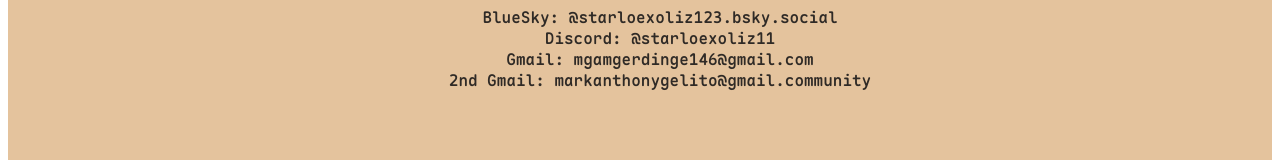
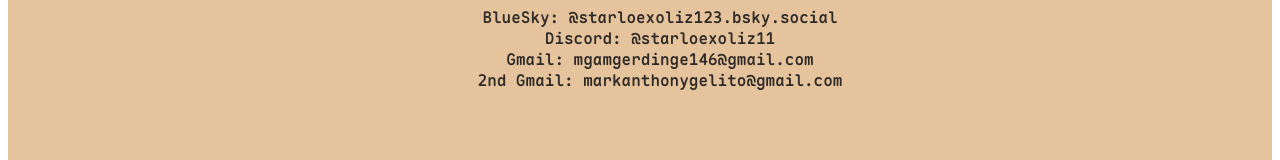
Before and after one commit to Kazooki123/starloexoliz.is-a.dev, a SvelteKit app: page /contacts in a window 1280 px wide. Shown: the part 180-340 px from the top of the page. Built offline with nearby package versions, Linux system fonts and the light colour scheme.

Commit message:
Fix email address in contacts page

```diff
--- a/src/routes/contacts/+page.svelte
+++ b/src/routes/contacts/+page.svelte
@@ -17,7 +17,7 @@
         <li>BlueSky: @starloexoliz123.bsky.social</li>
         <li>Discord: @starloexoliz11</li>
         <li>Gmail: mgamgerdinge146@gmail.com</li>
-        <li>2nd Gmail: markanthonygelito@gmail.community</li>
+        <li>2nd Gmail: markanthonygelito@gmail.com</li>
     </ul>
 </div>
 
```
